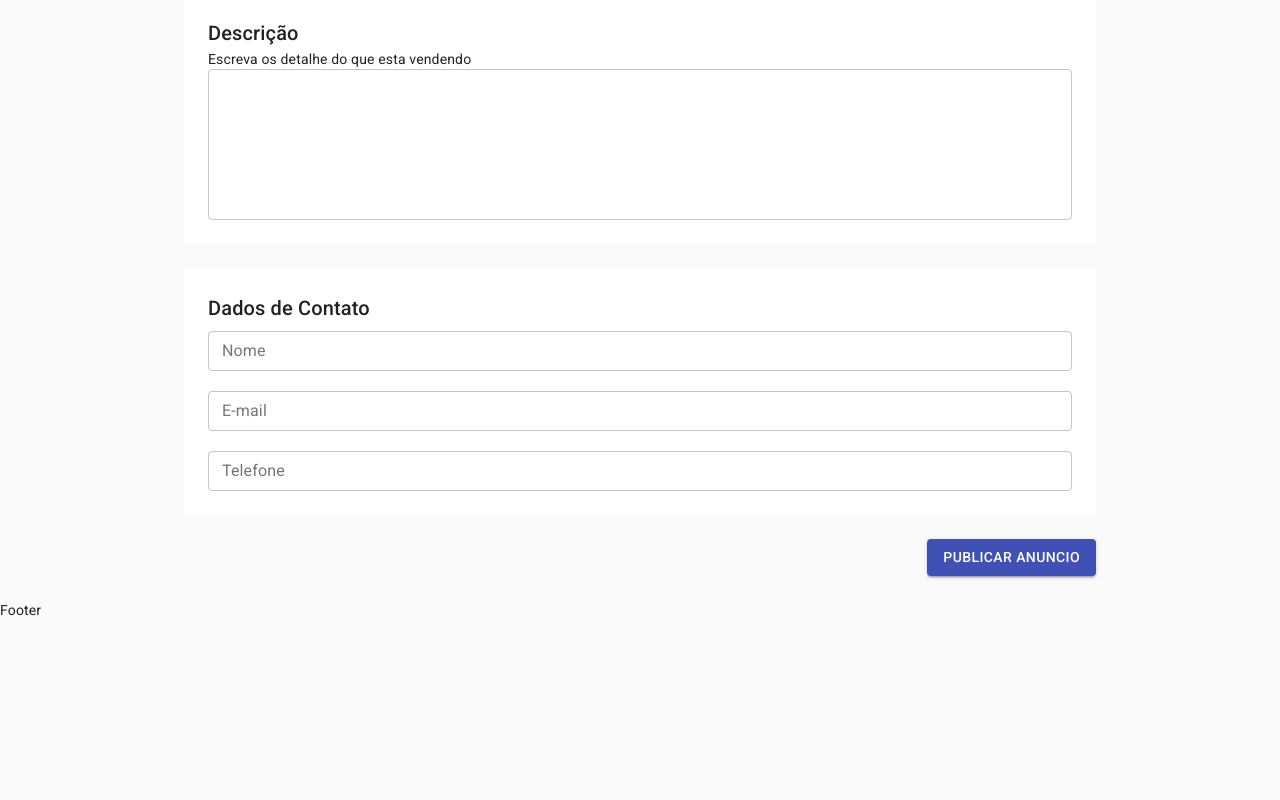
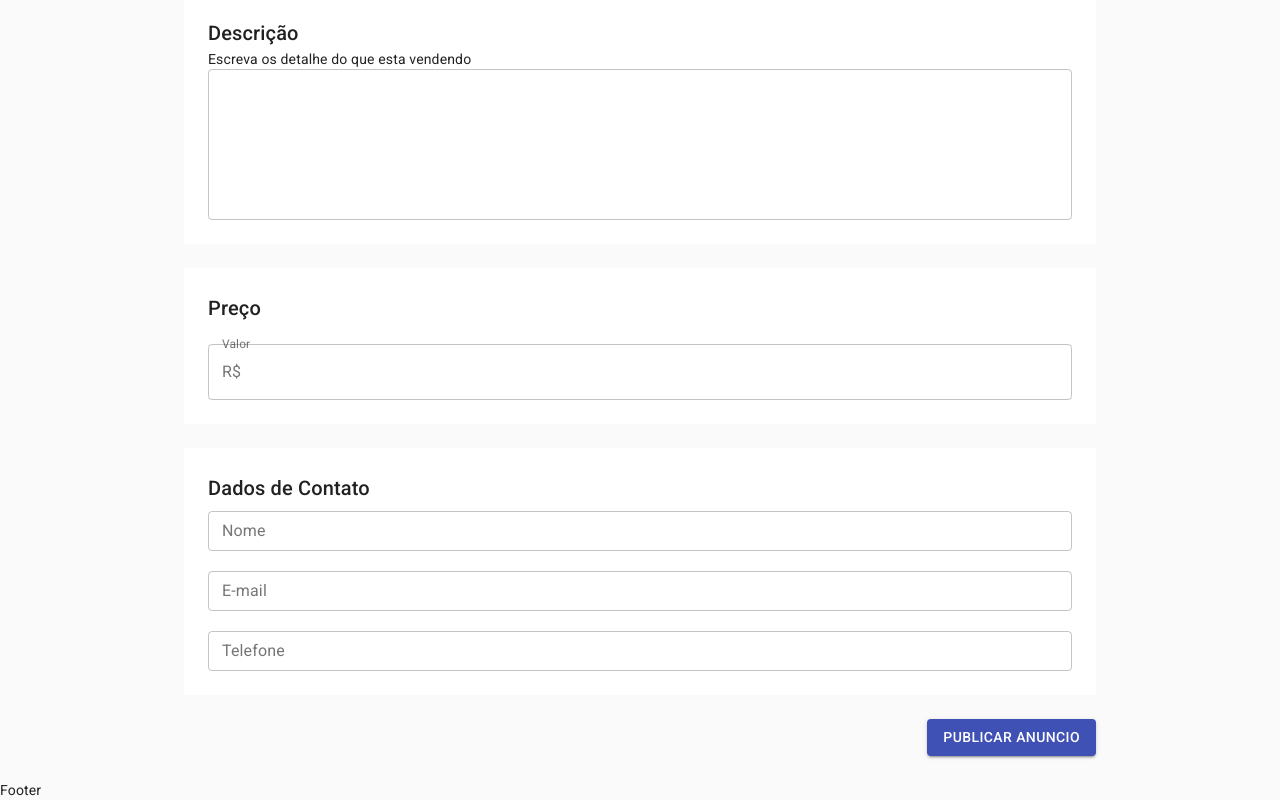
Before and after one commit to walterjrr/ANUNX-olx-clone, a Next.js app: page /user/Publish in a window 1280 px wide. Shown: the part 772-1572 px from the top of the page. Before the commit the page ends 1392 px from the top, so only its background shows below. Built offline with nearby package versions, Linux system fonts and the light colour scheme.

Commit message:
adcionando box de preços

```diff
--- a/pages/user/Publish.js
+++ b/pages/user/Publish.js
@@ -4,7 +4,7 @@ import {makeStyles} from "@material-ui/core/styles"
 import Box from '@material-ui/core/Box'
 import TextField from '@material-ui/core/TextField'
 import Select from '@material-ui/core/Select'
-import Button from '@material-ui/core/Button'
+import {Button, FormControl, InputLabel, OutlinedInput, InputAdornment} from '@material-ui/core'
 import DeleteForever from '@material-ui/icons/DeleteForever';
 import IconButton from '@material-ui/core/IconButton';
 
@@ -214,6 +214,21 @@ const Publish = () => {
 
             <Container maxWidth="md" className={classes.boxContainer}>
                 <Box className={classes.box}>
+                    <Typography component="h6" variant="h6">Preço</Typography>
+                    <br />
+                    <FormControl fullWidth variant="outlined">
+                        <InputLabel>Valor</InputLabel>
+                        <OutlinedInput
+                            onChange={() => {}}
+                            startAdornment={<InputAdornment position="start">R$</InputAdornment>}
+                            labelWisth={40}
+                        />
+                    </FormControl>
+                </Box>
+            </Container>
+
+            <Container maxWidth="md" className={classes.boxContainer}>
+                <Box className={classes.box}>
                     <Typography component="h6" variant="h6" gutterBottom>
                         Dados de Contato
                     </Typography>
```
